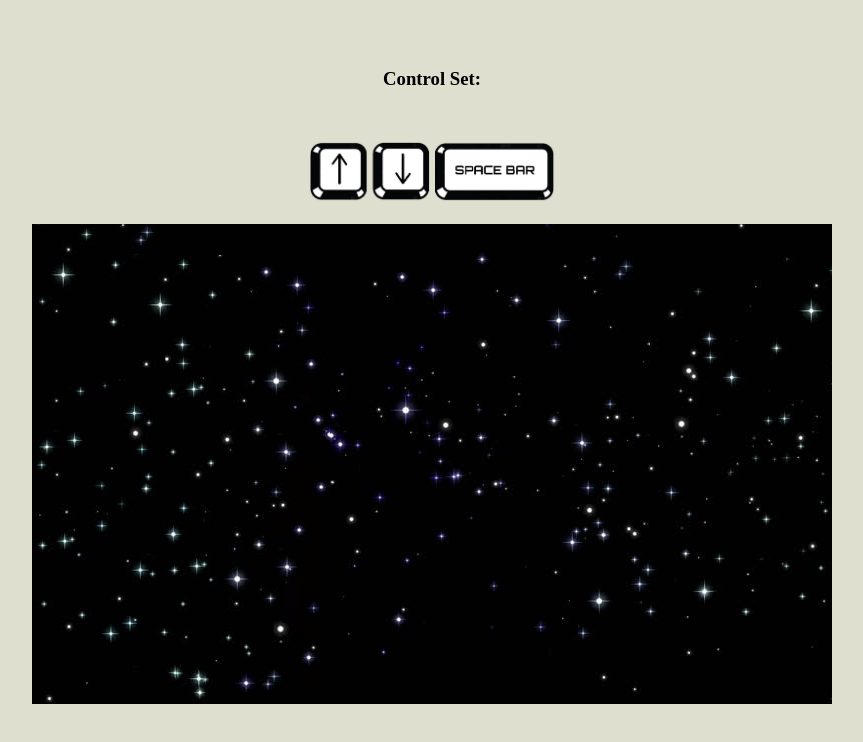
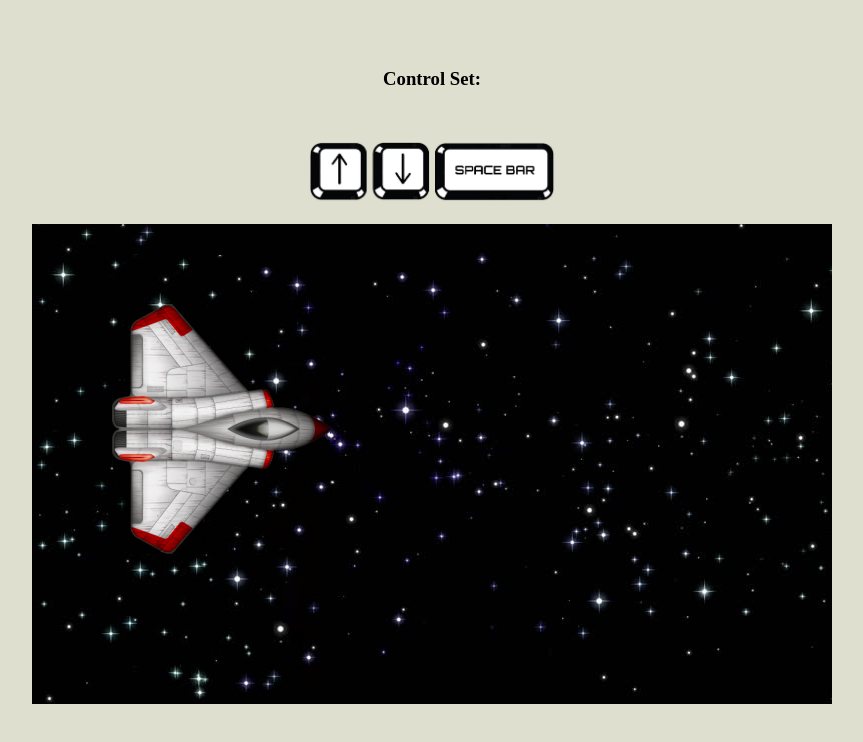
Before and after one commit to S-Sergej/IronSpace, a plain HTML site: page index.html in a window 1280 px wide. Both pictures are taken after a click on the button "StartGame". Shown: the part 460-1202 px from the top of the page, without its empty margins (208-1071 px from the left). Drawn offline with Linux system fonts and the light colour scheme.

Commit message:
Player inside

```diff
--- a/src/logic.js
+++ b/src/logic.js
@@ -1,122 +1,118 @@
 class Board {
-  constructor(width, height, ctx) {
-    this.ctx = ctx;
-    this.img = new Image();
-    this.img.src = "./img/finished_background.jpg";
-    this.x = 0;
-    this.absoluteWidth = 1143;
-    this.speed = -5;
-    this.scroll = this.scroll.bind(this);
-    this.draw = this.draw.bind(this);
+  constructor (width, height, ctx) {
+    this.ctx = ctx
+    this.img = new Image()
+    this.img.src = './img/finished_background.jpg'
+    this.x = 0
+    this.absoluteWidth = 1143
+    this.speed = -5
+    this.scroll = this.scroll.bind(this)
+    this.draw = this.draw.bind(this)
   }
-  draw() {
-    this.ctx.drawImage(this.img, this.x, 0);
+  draw () {
+    this.ctx.drawImage(this.img, this.x, 0)
     if (this.x < 0) {
-      this.ctx.drawImage(this.img, this.x + this.absoluteWidth, 0);
+      this.ctx.drawImage(this.img, this.x + this.absoluteWidth, 0)
     } else {
-      this.ctx.drawImage(this.img, this.x - this.absoluteWidth, 0);
+      this.ctx.drawImage(this.img, this.x - this.absoluteWidth, 0)
     }
   }
-  scroll() {
-    this.ctx.clearRect(0, 0, this.absoluteWidth, this.ctx.height);
-    this.x += this.speed;
-    this.x %= this.absoluteWidth;
-    this.draw();
+  scroll () {
+    this.ctx.clearRect(0, 0, this.absoluteWidth, this.ctx.height)
+    this.x += this.speed
+    this.x %= this.absoluteWidth
+    this.draw()
   }
 }
 
 class MovingObject {
-  constructor(positionX, positionY, width, height, ctx) {
-    this.positionX = positionX;
-    this.positionY = positionY;
-    this.width = width;
-    this.height = height;
-    this.ctx = ctx;
+  constructor (startX, startY, width, height, ctx) {
+    this.startX = startX
+    this.startY = startY
+    this.positionX = startX
+    this.positionY = startY
+    this.width = width
+    this.height = height
+    this.ctx = ctx
+    this.speedX = 0
+    this.speedY = 0
   }
 }
 
 class Player extends MovingObject {
-  constructor(ctx) {
-    super(20, 250, 80, 80);
-    this.img = new Image();
-    this.img.src = "../img/spaceship.png";
-    document.onkeydown = e => {
-      switch(e.keyCode){
-        case 38:
-          this.ySpeed -= 10;
-          break;
-        case 40:
-          this.ySpeed += 10;
-          break;
-        default:
-      }
-    }
-    document.onkeyup = e => {
-      this.ySpeed = 0;
-    }
+  constructor (startX, startY, width, height, ctx) {
+    super(startX, startY, width, height, ctx)
+    this.img = new Image()
+    this.img.src = './img/spaceship.png'
+    this.draw = this.draw.bind(this)
   }
-
-  draw() {
-
-    this.ctx.drawImage(this.img, this.x, 0);
-    if (this.x < 0) {
-      this.ctx.drawImage(this.img, this.x + this.absoluteWidth, 0);
-    } else {
-      this.ctx.drawImage(this.img, this.x - this.absoluteWidth, 0);
-    }
+  draw () {
+    this.ctx.drawImage(
+      this.img,
+      (this.positionX += this.speedX),
+      (this.positionY += this.speedY)
+    )
   }
-  scroll() {
-    this.ctx.clearRect(0, 0, this.absoluteWidth, this.ctx.height);
-    this.x += this.speed;
-    this.x %= this.absoluteWidth;
-    this.draw();
-  }
-
-
-
 }
 
 class Asteroids extends MovingObject {
-  constructor(x, y) {
-    super(x, y)
-
+  constructor (startX, startY, width, height, ctx) {
+    super(startX, startY, width, height, ctx)
   }
 }
 
 class Game {
-constructor(width, height) {
-this.music = new Audio("./sounds/game.mp3");
-this.audioIntro = new Audio("./sounds/intro.mp3");
+  constructor (width, height) {
+    this.music = new Audio('./sounds/game.mp3')
+    this.audioIntro = new Audio('./sounds/intro.mp3')
 
-this.canvas = document.createElement("canvas");
-this.ctx = this.canvas.getContext("2d");
-this.canvas.width = width;
-this.canvas.height = height;
-document.getElementById("game-board").appendChild(this.canvas);
+    this.canvas = document.createElement('canvas')
+    this.ctx = this.canvas.getContext('2d')
+    this.canvas.width = width
+    this.canvas.height = height
+    document.getElementById('game-board').appendChild(this.canvas)
 
-this.board = new Board(this.canvas.width, this.canvas.height, this.ctx);
-this.player = new Player(20, 20, 80, 80, this.ctx);
-this.start = this.start.bind(this);
-this.update = this.update.bind(this);
-}
+    this.board = new Board(this.canvas.width, this.canvas.height, this.ctx)
+    this.player = new Player(80, 80, 80, 80, this.ctx)
+    this.start = this.start.bind(this)
+    this.update = this.update.bind(this)
+    this.speedY = 0
+    this.speedX = 0
+    document.onkeydown = e => {
+      switch (e.keyCode) {
+        case 38:
+          this.player.speedY -= 1
+          break
+        case 40:
+          this.player.speedY += 1
+          break
+        case 37:
+          this.player.speedX -= 1
+          break
+        case 39:
+          this.player.speedX += 1
+          break
+        default:
+      }
+    }
+  }
 
-start(){
-this.audioIntro.pause();
-this.music.play();
-this.update();
-}
+  start () {
+    // this.audioIntro.pause();
+    this.music.play()
+    this.update()
+  }
 
-update(){
-this.board.scroll();
-//this.player.update();
-window.requestAnimationFrame(this.update);
-}
-
+  update () {
+    this.board.scroll()
+    this.player.draw()
+    window.requestAnimationFrame(this.update)
+  }
 }
 
 window.onload = function () {
-  let game = new Game(800, 500);
-  game.audioIntro.play()
+  let game = new Game(800, 500)
+  // game.audioIntro.play()
   document.getElementById('start-button').onclick = function () {
     game.start()
   }
```
Also changed, not shown: index.html (+9 -4 lines).
